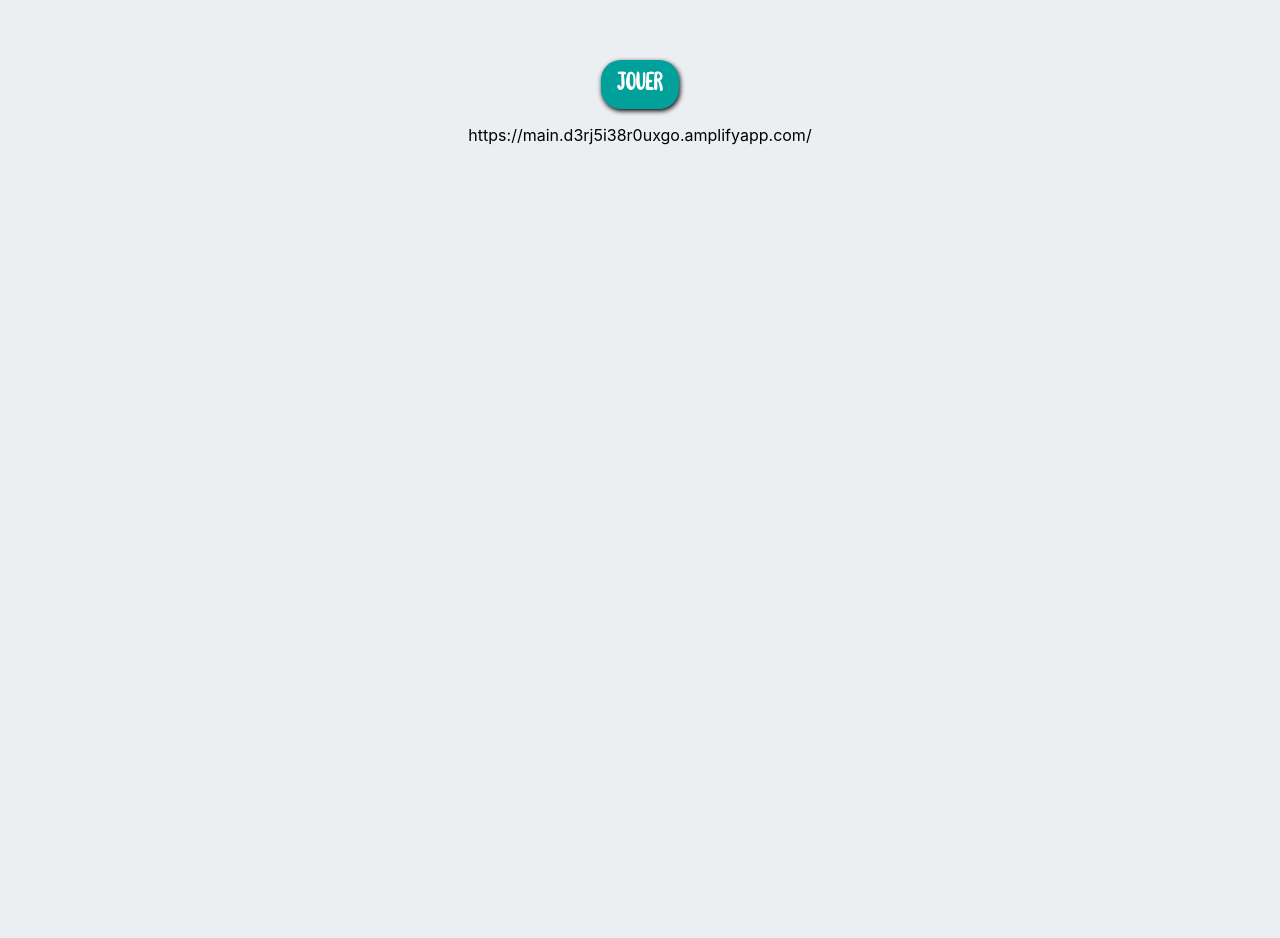
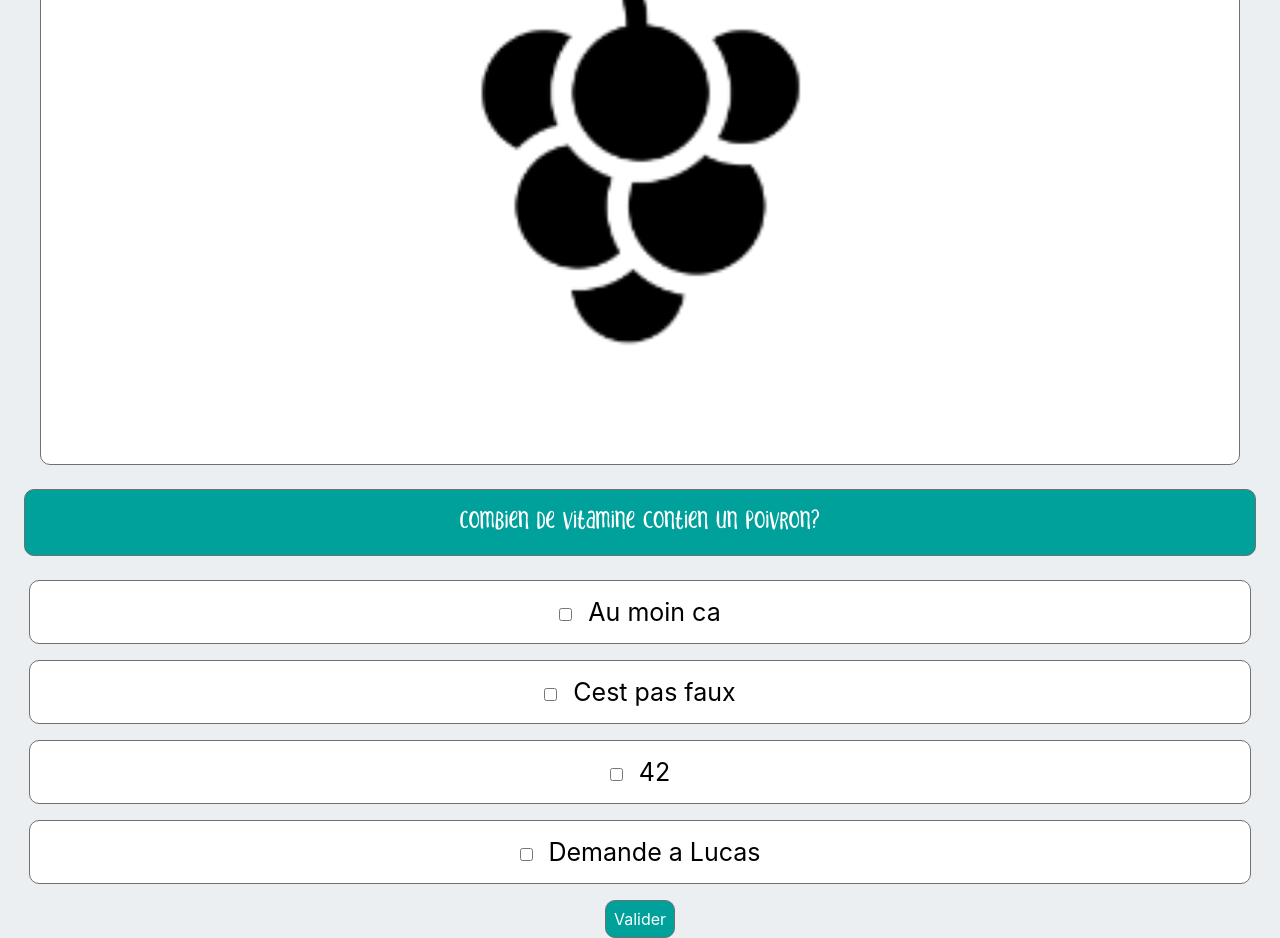
Before and after one commit to jojo051/demo-tonton, a React (Create React App) app: page /4 in a window 1280 px wide. Shown: the part 360-1298 px from the top of the page. Before the commit the page ends 800 px from the top, so only its background shows below. Built offline with nearby package versions, Linux system fonts and the light colour scheme.

Commit message:
add poivron

```diff
--- a/src/App.js
+++ b/src/App.js
@@ -5,14 +5,15 @@ import QuestionPhrase from './component/QuestionPhrase';
 import QuestionSelect from './component/QuestionSelect';
 import Home from './component/Home';
 import QCM from './component/QCM';
+import QuestionPoivron from './component/QuestionPoivron';
 
 function App() {
   return (
     <>
       <Router>
         <Switch>
-          {/*<Route path="/5" component={} />
-          <Route path="/4" component={} />*/}
+          {/*<Route path="/5" component={} />*/}
+          <Route path="/4" component={QuestionPoivron} />
           <Route path="/3" component={QuestionPhrase} />
           <Route path="/2" component={QuestionSelect} />
           <Route path="/1" component={QCM} />
--- a/src/component/Home.jsx
+++ b/src/component/Home.jsx
@@ -19,7 +19,6 @@ function Home() {
         <div className="home-button-container" >
         <Link className="home-button" to="/1">Jouer</Link>
         </div>
-        <p style={{textAlign:"center"}}>https://main.d3rj5i38r0uxgo.amplifyapp.com/</p>
       </div>
     </>
   );
--- /dev/null
+++ b/src/component/QuestionPoivron.css
@@ -0,0 +1,75 @@
+body {
+  background-color: #eceff1;
+}
+
+.img-container {
+  display: flex;
+  justify-content: center;
+  align-items: center;
+  margin: 0 2.5rem;
+  border: 1px solid #707070;
+  background-color: white;
+  border-radius: 10px;
+  margin-bottom: 1.5rem;
+}
+
+.img-container img {
+  width: 50%;
+}
+
+.question-title-container {
+  font-family: 'Sakra';
+  font-size: 1.5rem;
+  background-color: #00a19a;
+  color: white;
+  border: 1px solid #707070;
+  border-radius: 10px;
+  text-align: center;
+  padding: 1rem;
+  margin: 0 1.5rem 1.5rem;
+}
+
+.answers-container {
+  background-color: white;
+  border: 1px solid #707070;
+  border-radius: 10px;
+  font-size: 25px;
+  padding: 1rem;
+  text-align: center;
+  margin: 0 1.8rem 1rem;
+}
+
+.answers-container-selected {
+  background-color: #00a19a;
+  border: 1px solid #707070;
+  border-radius: 10px;
+  font-size: 25px;
+  padding: 1rem;
+  text-align: center;
+  margin: 0 1.8rem 1rem;
+}
+
+.answers-container:hover {
+  cursor: pointer;
+}
+
+.answer-input {
+  margin: 0 1rem 0 0;
+}
+
+.check-result-button {
+  font-family: -apple-system, BlinkMacSystemFont, 'Segoe UI', 'Roboto', 'Oxygen',
+    'Ubuntu', 'Cantarell', 'Fira Sans', 'Droid Sans', 'Helvetica Neue',
+    sans-serif;
+  background-color: #00a19a;
+  border: 1px solid #707070;
+  color: white;
+  border-radius: 10px;
+  padding: 0.5rem;
+  font-size: 1rem;
+}
+
+.buttons-container {
+  display: flex;
+  justify-content: space-around;
+}
--- /dev/null
+++ b/src/component/QuestionPoivron.jsx
@@ -0,0 +1,138 @@
+import React, { useState } from 'react';
+import './QCM.css';
+import Counter from './Counter';
+import questions from '../data/questions';
+import img from '../img/noun_grapes_3070556.png';
+import { useHistory } from 'react-router-dom';
+import BorderTopHome from './BorderTopHome';
+
+function QuestionPoivron() {
+  const [checkbox1, setCheckbox1] = useState(false);
+  const [checkbox2, setCheckbox2] = useState(false);
+  const [checkbox3, setCheckbox3] = useState(false);
+  const [checkbox4, setCheckbox4] = useState(false);
+  const [result, setResult] = useState(false);
+  const history = useHistory();
+
+  const handleChangeCheckbox1 = () => {
+    setCheckbox1(!checkbox1);
+  };
+
+  const handleChangeCheckbox2 = () => {
+    setCheckbox2(!checkbox2);
+  };
+
+  const handleChangeCheckbox3 = () => {
+    setCheckbox3(!checkbox3);
+  };
+
+  const handleChangeCheckbox4 = () => {
+    setCheckbox4(!checkbox4);
+  };
+
+  const checkResult = () => {
+    if ( checkbox4 === true) {
+      setResult(true);
+      history.push('/');
+      console.log('good :)');
+    } else {
+      console.log('not good :(');
+    }
+  };
+
+  return (
+    <>
+      <BorderTopHome />
+      <Counter />
+      <div className="img-container">
+        <img className="img-question" src={img} alt="image" />
+      </div>
+      <div className="question-title-container">
+        <div>{questions[8].title}</div>
+      </div>
+
+      <div className="global-answers-container">
+        <div className="first-answer" key={questions[8].answers[0].id}>
+          <div
+            className={
+              checkbox1 ? 'answers-container-selected' : 'answers-container'
+            }
+          >
+            <input
+              className="answer-input"
+              type="checkbox"
+              id={questions[8].answers[0].title}
+              name={questions[8].answers[0].title}
+              onChange={handleChangeCheckbox1}
+            />
+            <label htmlFor={questions[8].answers[0].title}>
+              {questions[8].answers[0].title}
+            </label>
+          </div>
+        </div>
+        <div className="second-answer" key={questions[8].answers[1].id}>
+          <div
+            className={
+              checkbox2 ? 'answers-container-selected' : 'answers-container'
+            }
+          >
+            <input
+              className="answer-input"
+              type="checkbox"
+              id={questions[8].answers[1].title}
+              name={questions[8].answers[1].title}
+              onChange={handleChangeCheckbox2}
+            />
+            <label htmlFor={questions[8].answers[1].title}>
+              {questions[8].answers[1].title}
+            </label>
+          </div>
+        </div>
+        <div className="third-answer" key={questions[8].answers[2].id}>
+          <div
+            className={
+              checkbox3 ? 'answers-container-selected' : 'answers-container'
+            }
+          >
+            <input
+              className="answer-input"
+              type="checkbox"
+              id={questions[8].answers[2].title}
+              name={questions[8].answers[2].title}
+              onChange={handleChangeCheckbox3}
+            />
+            <label htmlFor={questions[8].answers[2].title}>
+              {questions[8].answers[2].title}
+            </label>
+          </div>
+        </div>
+        <div className="fourth-answer" key={questions[8].answers[3].id}>
+          <div
+            className={
+              checkbox4 ? 'answers-container-selected' : 'answers-container'
+            }
+          >
+            <input
+              className="answer-input"
+              type="checkbox"
+              id={questions[8].answers[3].title}
+              name={questions[8].answers[3].title}
+              onChange={handleChangeCheckbox4}
+            />
+            <label htmlFor={questions[8].answers[3].title}>
+              {questions[8].answers[3].title}
+            </label>
+          </div>
+        </div>
+      </div>
+
+      <div className="buttons-container" style={{ display: 'flex' }}>
+        <button className="check-result-button" onClick={checkResult}>
+          Valider
+        </button>
+      </div>
+    </>
+  );
+}
+
+export default QuestionPoivron;
--- a/src/data/questions.js
+++ b/src/data/questions.js
@@ -184,7 +184,34 @@ const questions = [
       { id: 1, img: vin3 },
       { id: 4, img: vin4 },
     ],
-  }
+  },
+  {
+    id: 9,
+    title: "Combien de vitamine contien un poivron?",
+    answers: [
+      {
+        id: 1,
+        title: 'Au moin ca',
+        value: false,
+      },
+      {
+        id: 2,
+        title: 'Cest pas faux',
+        value: false,
+      },
+      {
+        id: 3,
+        title: '42',
+        value: false,
+      },
+      {
+        id: 4,
+        title: 'Demande a Lucas',
+        value: true,
+      },
+    ],
+  },
 ];
 
+
 export default questions;
```
